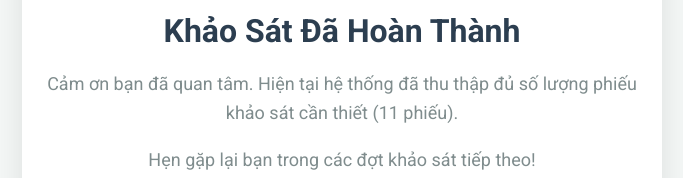
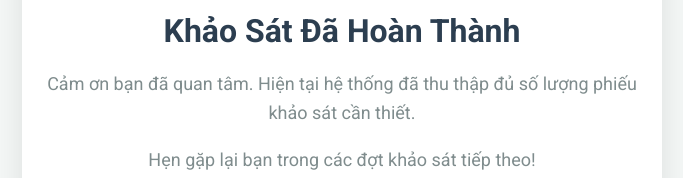
Before and after one commit to sonnguyen990092-a11y/khaosatykiennhanvien, a website: page public/finished.html in a window 1280 px wide. Shown: the part 250-428 px from the top of the page, without its empty margins (298-981 px from the left). Drawn offline with Linux system fonts and the light colour scheme.

Commit message:
thay đổi số lượng phiếu

```diff
--- a/public/finished.html
+++ b/public/finished.html
@@ -29,7 +29,7 @@
     <div class="finished-container">
         <div class="finished-icon">✅</div>
         <h1>Khảo Sát Đã Hoàn Thành</h1>
-        <p>Cảm ơn bạn đã quan tâm. Hiện tại hệ thống đã thu thập đủ số lượng phiếu khảo sát cần thiết (11 phiếu).</p>
+        <p>Cảm ơn bạn đã quan tâm. Hiện tại hệ thống đã thu thập đủ số lượng phiếu khảo sát cần thiết.</p>
         <p>Hẹn gặp lại bạn trong các đợt khảo sát tiếp theo!</p>
     </div>
 </body>
```
